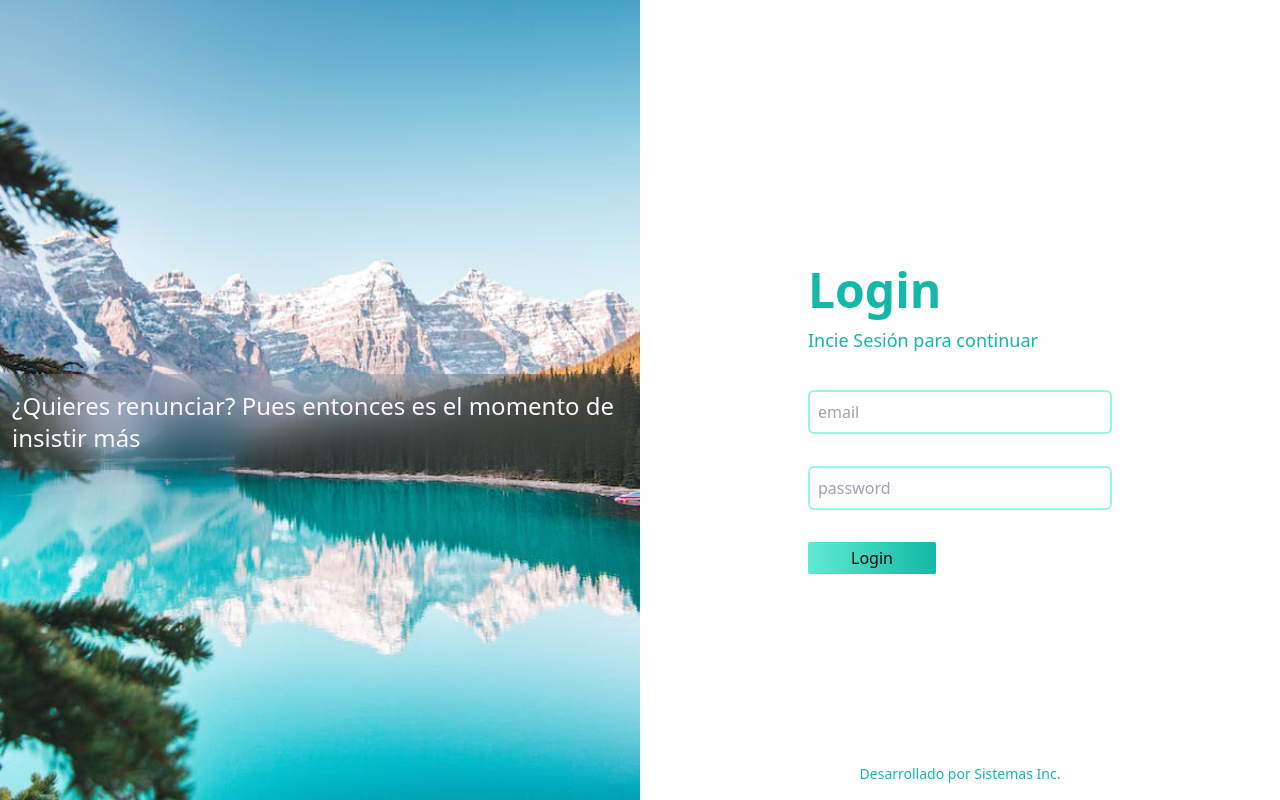
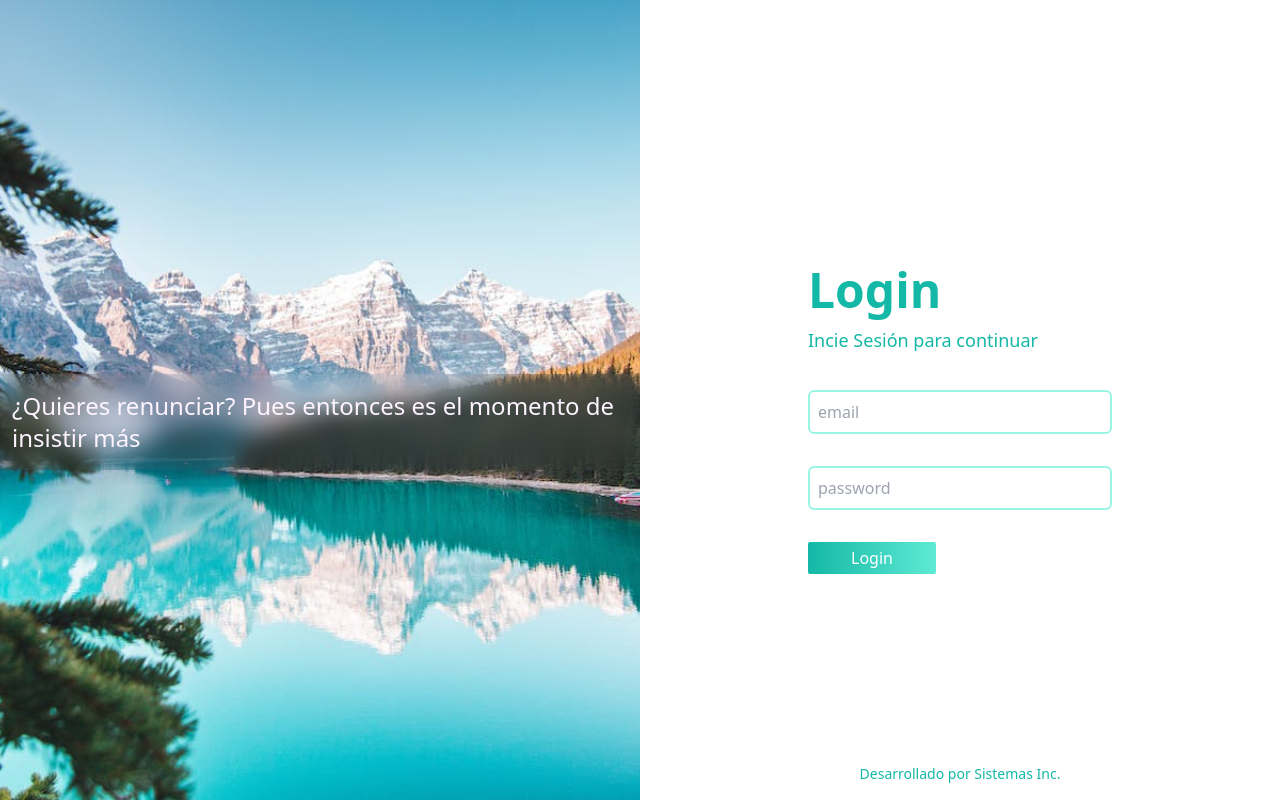
Before and after one commit to JosafatJimenezB/nextjs-farmacia, a Next.js app: page /login in a window 1280 px wide. Built offline with nearby package versions, Linux system fonts and the light colour scheme.

Commit message:
updt: cambios en los colores

```diff
--- a/pages/login.js
+++ b/pages/login.js
@@ -33,7 +33,7 @@ function Login() {
   return (
     <div className="h-screen mx-auto flex flex-col md:flex-row">
       <div className="hidden sm:block bg-[url('/assets/login.jpeg')] bg-center bg-cover  w-full h-72 md:w-1/2 md:h-screen md:flex md:justify-center md:items-center">
-        <h2 className="backdrop-blur-xl text-2xl text-fuchsia-50 py-4 px-3 sm:mt-11">
+        <h2 className="backdrop-blur-md text-2xl text-fuchsia-50 py-4 px-3 sm:mt-11">
           ¿Quieres renunciar? Pues entonces es el momento de insistir más
         </h2>
       </div>
@@ -69,7 +69,7 @@ function Login() {
           <div>
             <button
               type="submit"
-              className="bg-gradient-to-r from-teal-300 to-teal-500 w-32 py-1 rounded-sm border-0 cursor-pointer"
+              className="bg-gradient-to-r from-teal-500 to-teal-300 w-32 py-1 rounded-sm border-0 cursor-pointer text-white"
             >
               Login
             </button>
```
